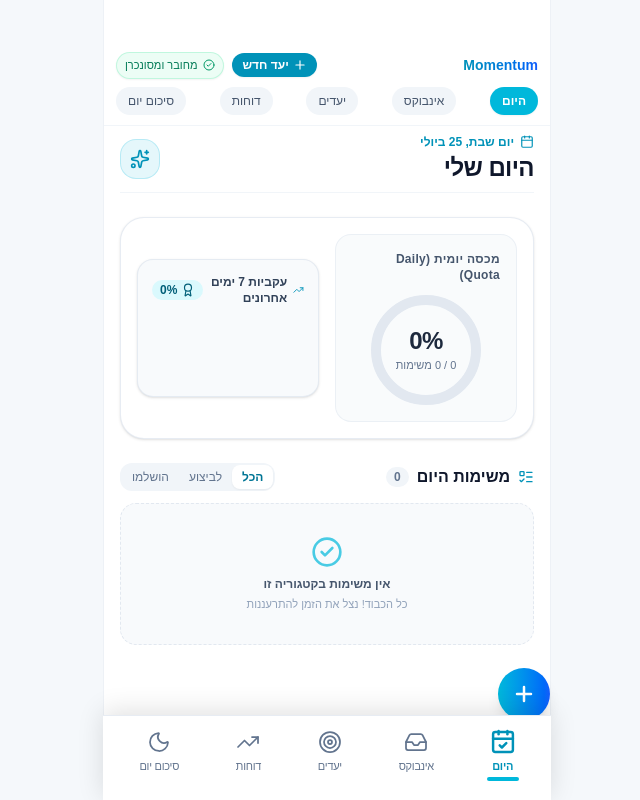
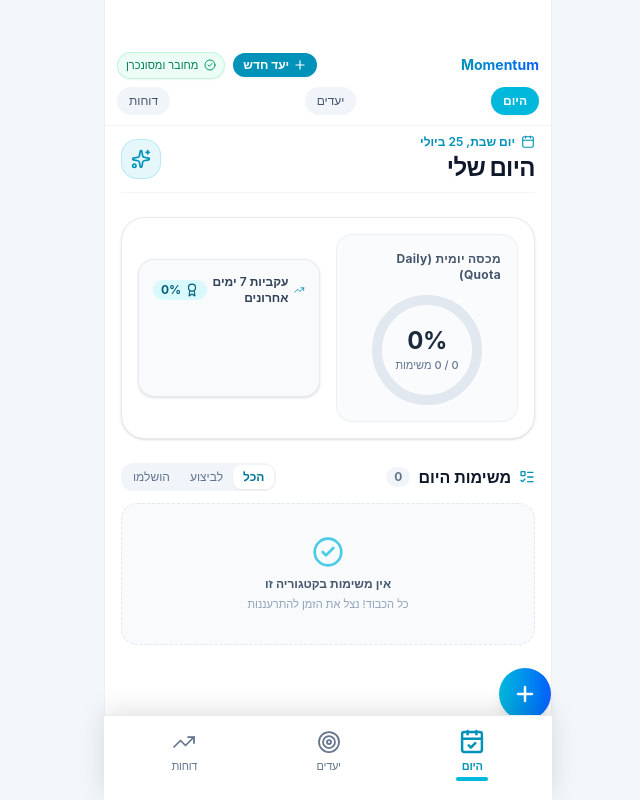
Before and after one commit to guykul-afk/momentum, a Next.js app: page / in a window 1280 px wide. Shown: the whole page, without its empty margins (595-1235 px from the left). Built offline with nearby package versions, Linux system fonts and the light colour scheme; no server answers; the database is empty.

Commit message:
Restore original Light Cyan UI palette and update tabs layout

```diff
--- a/src/app/(tabs)/layout.tsx
+++ b/src/app/(tabs)/layout.tsx
@@ -3,37 +3,32 @@
 import React from 'react';
 import Link from 'next/link';
 import { usePathname } from 'next/navigation';
-import { CalendarCheck, Inbox, Moon, Target, TrendingUp } from 'lucide-react';
-import { useAppStore } from '@/lib/store';
-
-import { Plus } from 'lucide-react';
+import { CalendarCheck, Target, TrendingUp, Plus } from 'lucide-react';
 import { SyncStatusBadge } from '@/components/SyncStatusBadge';
 import { QuickAddModal } from '@/components/QuickAddModal';
 
+interface NavItem {
+  href: string;
+  label: string;
+  icon: React.ComponentType<{ className?: string }>;
+  badge?: number;
+}
+
 export default function TabsLayout({ children }: { children: React.ReactNode }) {
   const pathname = usePathname();
-  const { rawCaptures } = useAppStore();
   const [isQuickAddOpen, setIsQuickAddOpen] = React.useState(false);
   const [quickAddDefaultTab, setQuickAddDefaultTab] = React.useState<'goal' | 'task'>('goal');
-
-  const pendingInboxCount = rawCaptures.filter((c) => c.status === 'inbox').length;
 
   const openQuickAdd = (tab: 'goal' | 'task') => {
     setQuickAddDefaultTab(tab);
     setIsQuickAddOpen(true);
   };
 
-  const navItems = [
+  const navItems: NavItem[] = [
     {
       href: '/today',
       label: 'היום',
       icon: CalendarCheck,
-    },
-    {
-      href: '/inbox',
-      label: 'אינבוקס',
-      icon: Inbox,
-      badge: pendingInboxCount > 0 ? pendingInboxCount : undefined,
     },
     {
       href: '/goals',
@@ -44,11 +39,6 @@ export default function TabsLayout({ children }: { children: React.ReactNode })
       href: '/stats',
       label: 'דוחות',
       icon: TrendingUp,
-    },
-    {
-      href: '/rituals/end-of-day',
-      label: 'סיכום יום',
-      icon: Moon,
     },
   ];
 
--- a/src/app/globals.css
+++ b/src/app/globals.css
@@ -1,28 +1,28 @@
 @import "tailwindcss";
 
 :root {
-  --background: #ffffff;
-  --foreground: #171717;
+  --background: #f8fafc;
+  --foreground: #0f172a;
+  --color-primary-cyan: #00a8cc;
+  --color-active-blue: #0070f3;
+  --color-card-cyan: #0096b7;
 }
 
 @theme inline {
   --color-background: var(--background);
   --color-foreground: var(--foreground);
-  --font-sans: var(--font-geist-sans);
-  --font-mono: var(--font-geist-mono);
-}
-
-@media (prefers-color-scheme: dark) {
-  :root {
-    --background: #0a0a0a;
-    --foreground: #ededed;
-  }
+  --color-primary-cyan: var(--color-primary-cyan);
+  --color-active-blue: var(--color-active-blue);
+  --color-card-cyan: var(--color-card-cyan);
+  --font-sans: 'Inter', system-ui, -apple-system, BlinkMacSystemFont, sans-serif;
 }
 
 body {
-  background: var(--background);
+  direction: rtl;
+  background-color: #f8fafc;
   color: var(--foreground);
-  font-family: Arial, Helvetica, sans-serif;
+  font-family: 'Inter', system-ui, sans-serif;
+  min-height: 100vh;
 }
 
 /* Custom PWA Mobile Layout Classes & iOS Touch Optimizations */
--- /dev/null
+++ b/src/lib/theme.ts
@@ -0,0 +1,60 @@
+/**
+ * Momentum Light Cyan/Blue Clean Palette
+ * Restored based on user screenshot specification
+ */
+
+export const themeConfig = {
+  colors: {
+    // Primary Cyan & Blue Colors (From Screenshot)
+    brand: {
+      primaryCyan: '#00A8CC',      // Main Cyan Action & Badge fill
+      activeBlue: '#0070F3',       // Logo & Accent Blue (#0070F3 / #0088FF)
+      lightCyanBg: '#E0F7FA',      // Light Cyan Badge/Pill Background
+      cardCyanBg: '#0096B7',       // Hero Box Dark Cyan Background (#008CA8 - #0096B7)
+      emeraldGreen: '#10B981',     // Connected Status Sync Badge Text
+      lightGreenBg: '#D1FAE5',     // Connected Status Sync Badge BG
+    },
+    // Background Colors
+    background: {
+      pageBg: '#F8FAFC',           // Clean Crisp Light Slate/White Background
+      cardBg: '#FFFFFF',           // Pure White Cards
+    },
+    // UI Surface Elements
+    surface: {
+      cardBorder: '#E2E8F0',
+      pillBg: '#F1F5F9',
+      pillActiveBg: '#00A8CC',
+      pillActiveText: '#FFFFFF',
+      pillInactiveText: '#475569',
+      bottomNavBg: 'rgba(255, 255, 255, 0.98)',
+      bottomNavBorder: '#E2E8F0',
+    },
+    // Text Colors
+    text: {
+      primary: '#0F172A',          // Dark Slate Headings & Title
+      secondary: '#475569',        // Slate Body Text
+      muted: '#94A3B8',            // Light Muted Text
+      brandBlue: '#0070F3',        // Momentum Header Text
+      cyanAction: '#00A8CC',       // Active Tab & Action Text
+    },
+    // Button & Action Tokens
+    action: {
+      primaryBtnBg: '#00A8CC',     // 'יעד חדש' & (+) FAB button
+      primaryBtnText: '#FFFFFF',
+      heroBoxBtnBg: '#4DD0E1',     // 'טריאז רציף באשף' Button
+      heroBoxBtnText: '#004D40',
+    },
+  },
+  borderRadius: {
+    card: '1.25rem', // 20px rounded cards
+    pill: '9999px',
+    button: '9999px',
+  },
+  shadows: {
+    cardShadow: '0 1px 3px 0 rgba(0, 0, 0, 0.05), 0 1px 2px -1px rgba(0, 0, 0, 0.05)',
+    fabShadow: '0 10px 25px -5px rgba(0, 168, 204, 0.4), 0 8px 10px -6px rgba(0, 168, 204, 0.2)',
+    navShadow: '0 -4px 25px rgba(0, 0, 0, 0.08)',
+  },
+} as const;
+
+export type ThemeConfig = typeof themeConfig;
```
